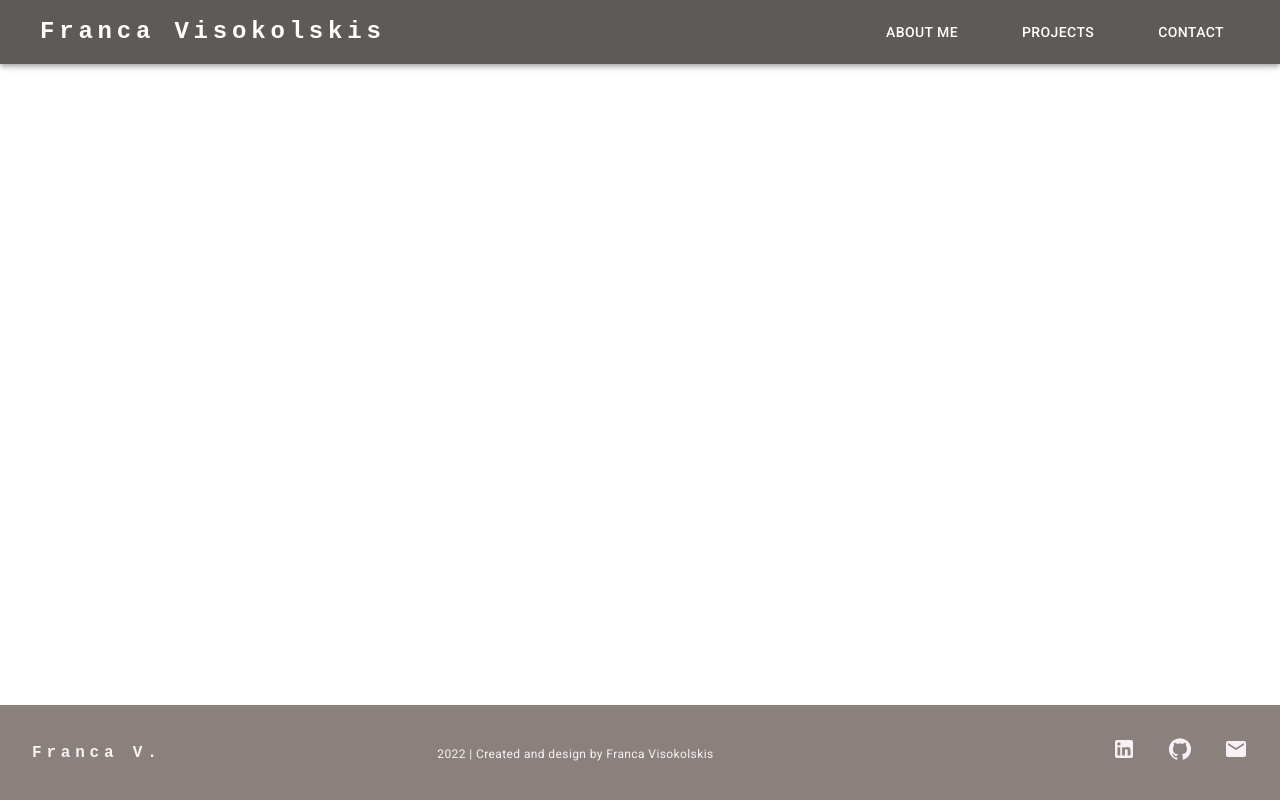
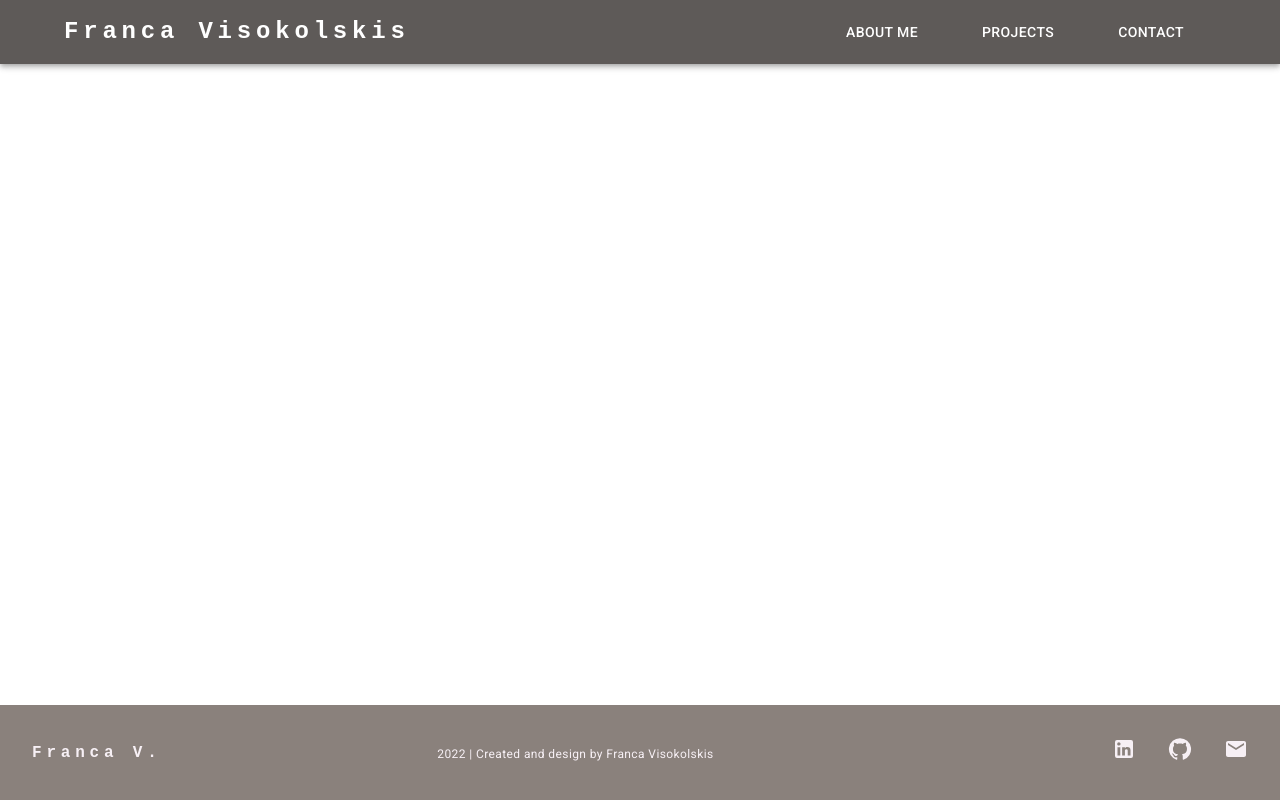
Before and after one commit to francavisok/portfolio, a React (Create React App) app: page / in a window 1280 px wide. Built offline with nearby package versions, Linux system fonts and the light colour scheme.

Commit message:
max width changes fro xl to lg

```diff
--- a/src/Components/Navbar.jsx
+++ b/src/Components/Navbar.jsx
@@ -42,8 +42,8 @@ const Navbar = () => {
   };
 
   return (
-    <AppBar position="static">
-      <Container maxWidth="xl">
+    <AppBar position="static" >
+      <Container maxWidth="lg">
         <Toolbar disableGutters>
           <Typography
             variant={isNotSmallerScreen ? "h5" : "h6"}
@@ -51,7 +51,7 @@ const Navbar = () => {
             component="a"
             href="/"
             sx={{
-              ml: 2,
+              //ml: 2,
               fontFamily: "monospace",
               fontWeight: 700,
               letterSpacing: ".3rem",
```
